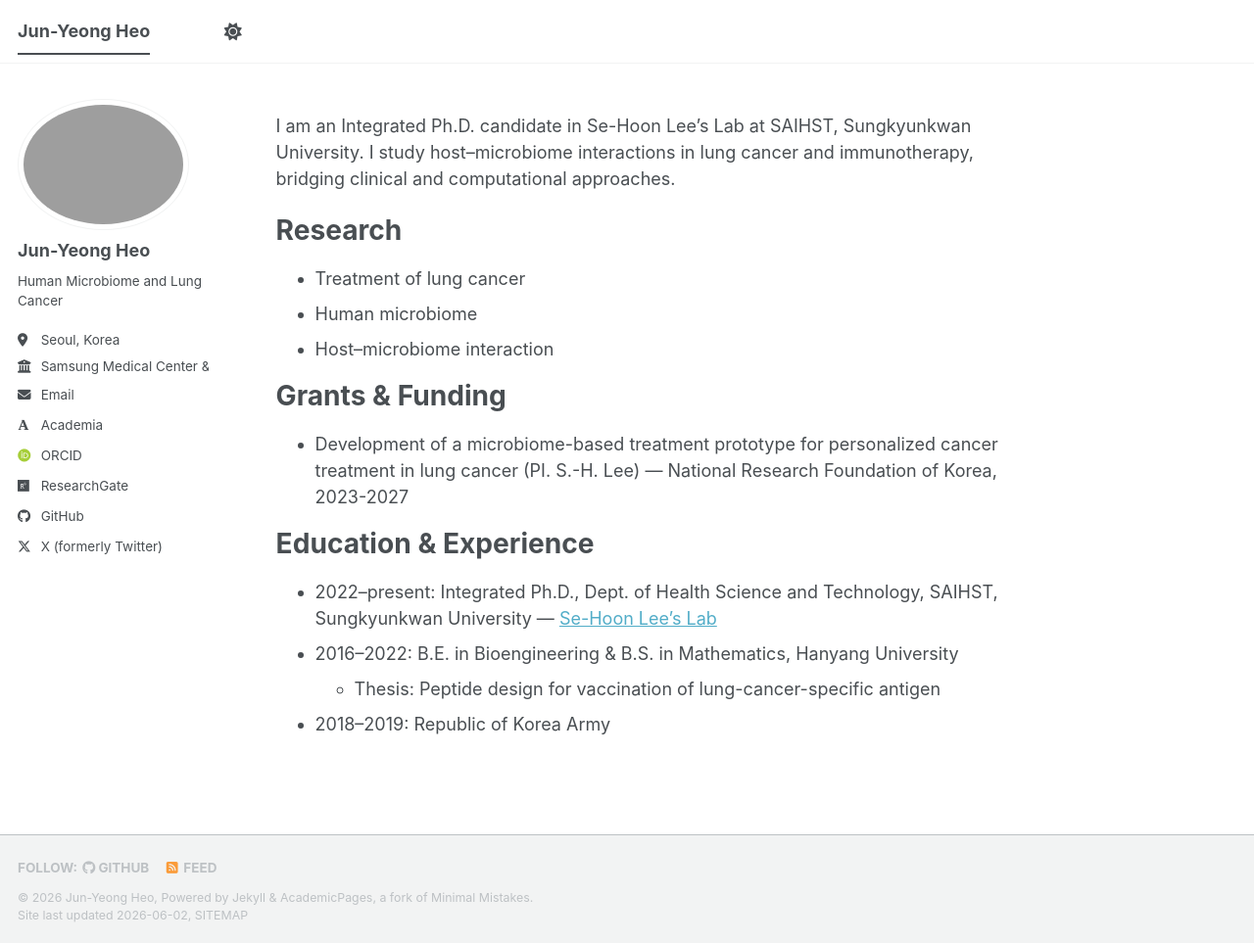
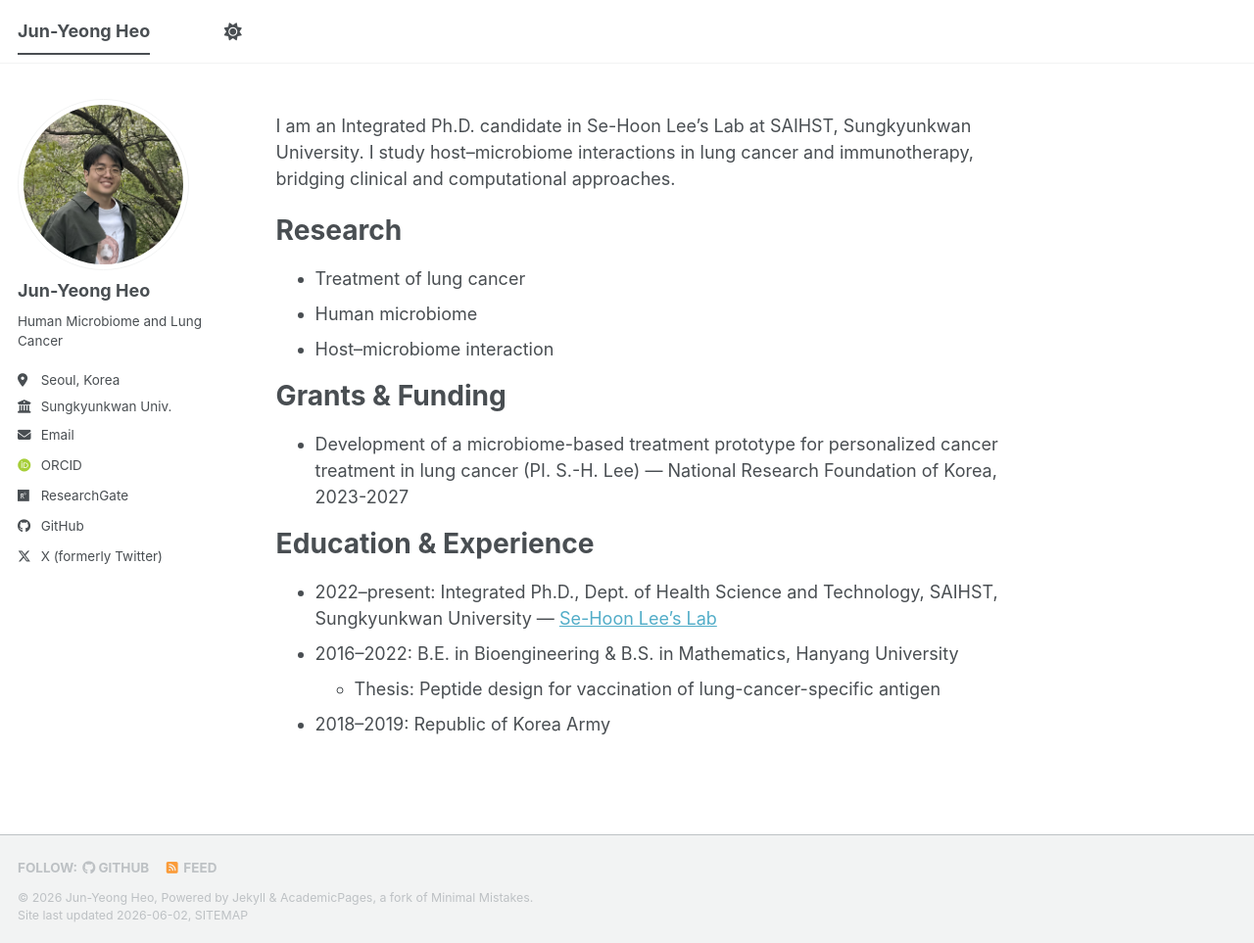
Before and after one commit to jun-yeong-heo/jun-yeong-heo.github.io, a Jekyll site: the page built from _pages/about.md, in a window 1280 px wide and 963 px high. Shown: the whole window at 98% size. Built offline with Jekyll 4.4.1, drawn with Linux system fonts in a browser that asks for light colours; some web fonts are replaced; a script bundle is joined from its source files by our own code; library files that are not in the unit come from our copies.

Commit message:
Update _config.yml

```diff
--- a/_config.yml
+++ b/_config.yml
@@ -23,17 +23,17 @@ repository               : "jun-yeong-heo/jun-yeong-heo.github.io"
 #               Additional customization can be done by editing /_includes/author-profile.html
 author:
   # Biographic information
-  avatar           : "profile.png"
+  avatar           : "profile.jpg"
   name             : "Jun-Yeong Heo"
   pronouns         : # example: "she/her"
   bio              : "Human Microbiome and Lung Cancer"
   location         : "Seoul, Korea"
-  employer         : "Samsung Medical Center & Sungkyunkwan University"
+  employer         : "Sungkyunkwan Univ."
   uri              : # URL
   email            : "junyeong.heo@g.skku.edu"
 
   # Academic websites
-  academia         : "https://www.shleelab.com/"
+  academia         : # URL
   arxiv            : # URL - Update with the correct link to your profile
   googlescholar    : # URL
   inspire-hep      : # URL
```
